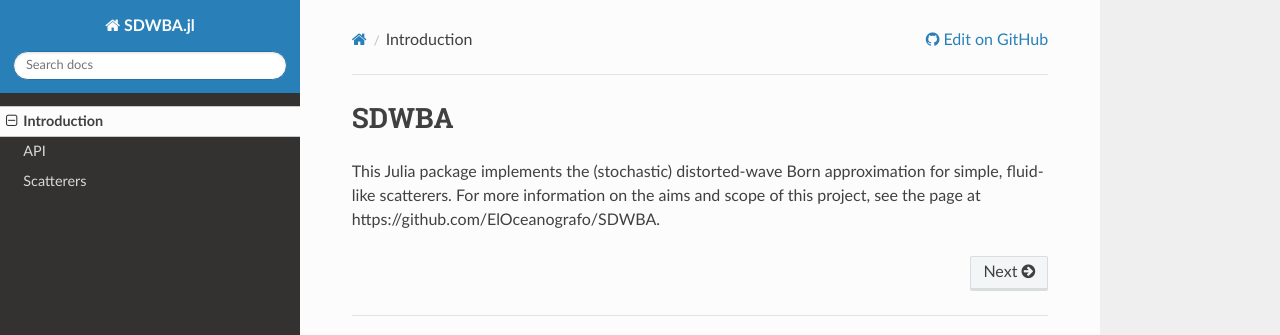
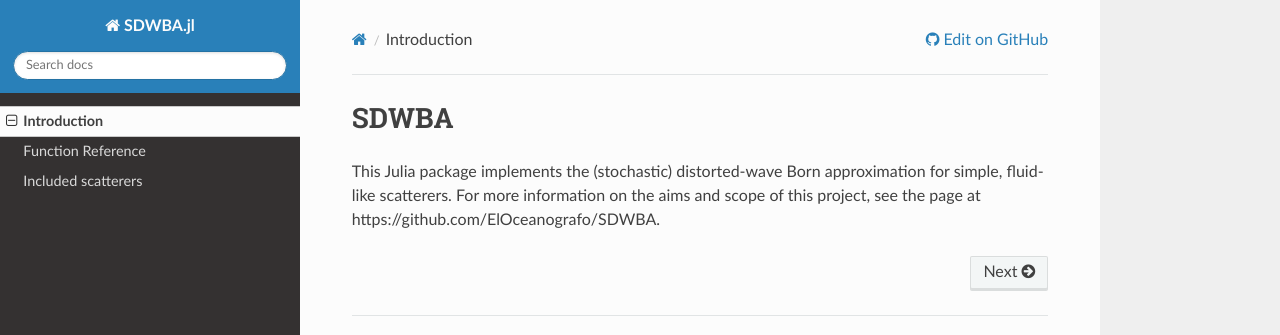
Before and after one commit to ElOceanografo/SDWBA.jl, an MkDocs documentation site: the page built from docs/index.md, in a window 1280 px wide. Shown: the top 335 px of the page. Built offline with MkDocs 1.6.1, drawn with Linux system fonts in a browser that asks for light colours; nearby versions of some CDN libraries; old or Windows-style settings are respelled for this version of MkDocs.

Commit message:
try changing mkdocs.yml file'

```diff
--- a/mkdocs.yml
+++ b/mkdocs.yml
@@ -6,6 +6,6 @@ theme:               readthedocs
 docs_dir:            docs
 
 pages:
-- Introduction:     index.md
-- API:              API.md
-- Scatterers:       scatterers.md
+   - ['index.md', 'Introduction']
+   - ['API.md', 'Function Reference']
+   - ['scatterers.md', 'Included scatterers']
```
